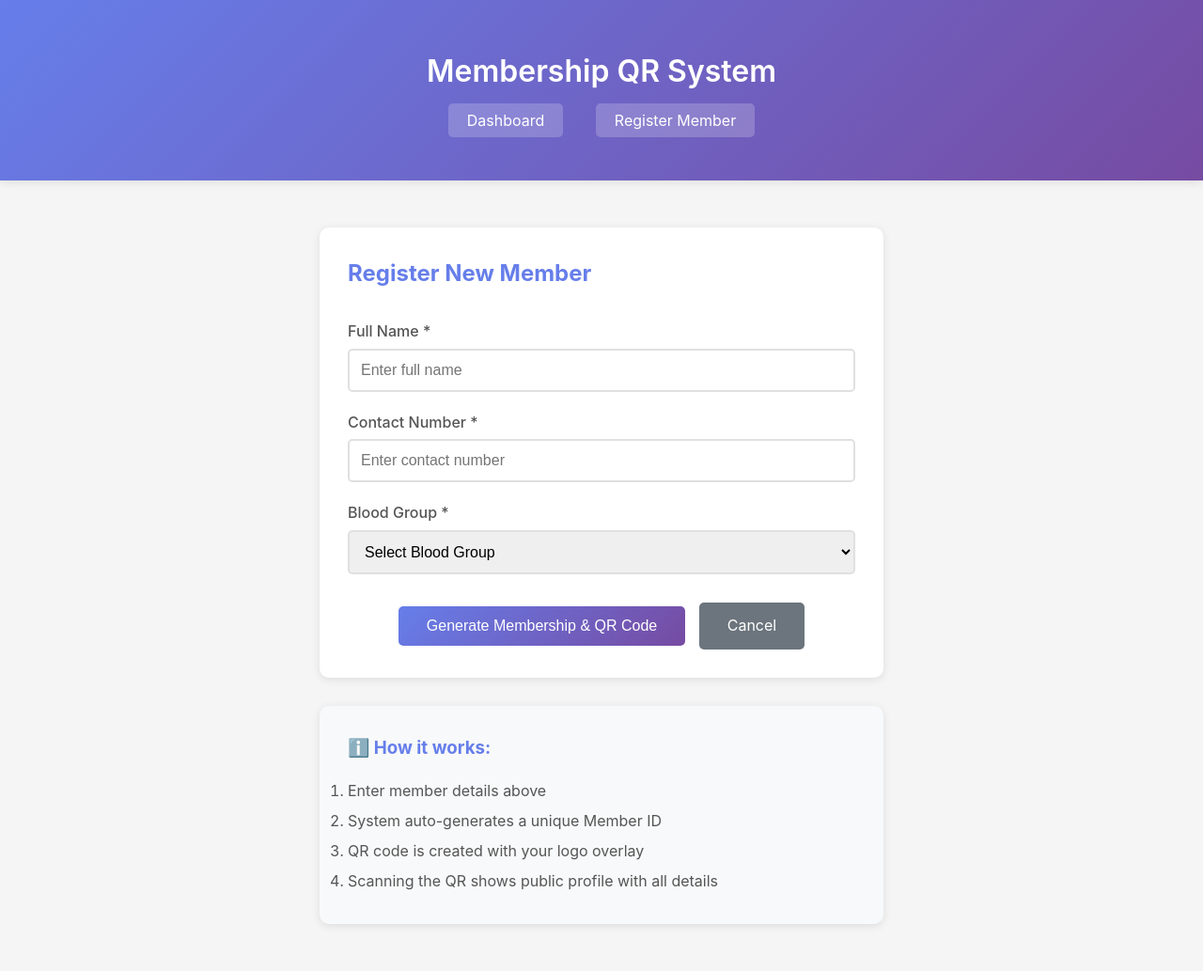
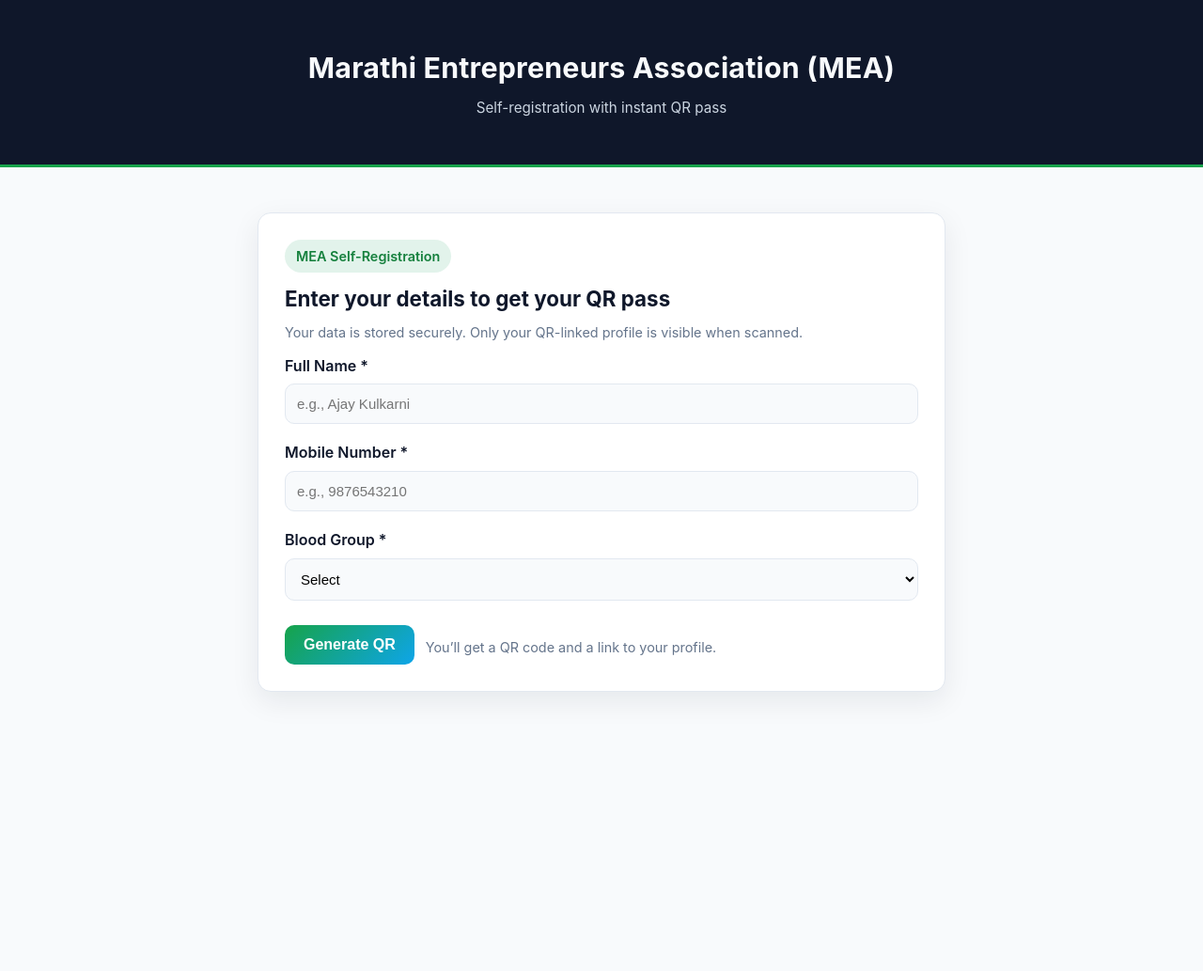
Before and after one commit to imanasig/QR, a Flask app: page /register in a window 1280 px wide. Shown: the whole page at 94% size. After the commit the page ends 740 px from the top, so only its background shows below. Run offline with Flask 3, Linux system fonts and the light colour scheme.

Commit message:
MEA self-registration UI and deployed QR links

```diff
--- a/app.py
+++ b/app.py
@@ -12,6 +12,9 @@ app.config['SECRET_KEY'] = os.environ.get('SECRET_KEY', 'dev-secret-key-change-i
 
 # Database configuration
 DATABASE = os.environ.get('DATABASE_PATH', 'members.db')
+
+# Public base URL for QR codes (set APP_BASE_URL on Render/production)
+APP_BASE_URL = os.environ.get('APP_BASE_URL')
 
 def get_db_connection():
     conn = sqlite3.connect(DATABASE)
@@ -43,6 +46,14 @@ def generate_member_id():
         conn.close()
         if not existing:
             return member_id
+
+
+def build_public_url(member_id: str) -> str:
+    """Create absolute URL for public profile using APP_BASE_URL when provided."""
+    if APP_BASE_URL:
+        base = APP_BASE_URL.rstrip('/')
+        return f"{base}{url_for('public_profile', member_id=member_id)}"
+    return url_for('public_profile', member_id=member_id, _external=True)
 
 def create_qr_with_logo(data, logo_path='static/logo.png'):
     """Create a QR code with a centered logo overlay."""
@@ -80,11 +91,8 @@ def create_qr_with_logo(data, logo_path='static/logo.png'):
 
 @app.route('/')
 def index():
-    """Admin dashboard - list all members."""
-    conn = get_db_connection()
-    members = conn.execute('SELECT * FROM members ORDER BY created_at DESC').fetchall()
-    conn.close()
-    return render_template('index.html', members=members)
+    """Landing redirects to registration form (no public member listing)."""
+    return redirect(url_for('register'))
 
 @app.route('/register', methods=['GET', 'POST'])
 def register():
@@ -125,8 +133,8 @@ def member_details(member_id):
 @app.route('/qr/<member_id>')
 def generate_qr(member_id):
     """Generate and return QR code image for a member."""
-    # Create the URL that the QR will point to
-    profile_url = url_for('public_profile', member_id=member_id, _external=True)
+    # Create the URL that the QR will point to (absolute URL)
+    profile_url = build_public_url(member_id)
 
     # Generate QR code with logo
     qr_img = create_qr_with_logo(profile_url)
@@ -136,7 +144,13 @@ def generate_qr(member_id):
     qr_img.save(img_io, 'PNG')
     img_io.seek(0)
 
-    return send_file(img_io, mimetype='image/png')
+    as_download = request.args.get('download') == '1'
+    return send_file(
+        img_io,
+        mimetype='image/png',
+        download_name=f"MEA-{member_id}.png",
+        as_attachment=as_download,
+    )
 
 @app.route('/profile/<member_id>')
 def public_profile(member_id):
--- a/templates/base.html
+++ b/templates/base.html
@@ -3,163 +3,81 @@
 <head>
     <meta charset="UTF-8">
     <meta name="viewport" content="width=device-width, initial-scale=1.0">
-    <title>{% block title %}Membership QR System{% endblock %}</title>
+    <title>{% block title %}MEA Registration{% endblock %}</title>
     <style>
-        * {
-            margin: 0;
-            padding: 0;
-            box-sizing: border-box;
+        * { margin: 0; padding: 0; box-sizing: border-box; }
+        body {
+            font-family: 'Poppins', 'Inter', -apple-system, BlinkMacSystemFont, 'Segoe UI', sans-serif;
+            line-height: 1.6;
+            color: #0f172a;
+            background: #f8fafc;
         }
-
-        body {
-            font-family: -apple-system, BlinkMacSystemFont, 'Segoe UI', Roboto, Oxygen, Ubuntu, sans-serif;
-            line-height: 1.6;
-            color: #333;
-            background: #f5f5f5;
+        .container { max-width: 780px; margin: 0 auto; padding: 24px; }
+        .header {
+            background: #0f172a;
+            color: #f8fafc;
+            padding: 24px 0;
+            margin-bottom: 24px;
+            text-align: center;
+            border-bottom: 3px solid #16a34a;
         }
-
-        .container {
-            max-width: 1200px;
-            margin: 0 auto;
-            padding: 20px;
-        }
-
-        .header {
-            background: linear-gradient(135deg, #667eea 0%, #764ba2 100%);
-            color: white;
-            padding: 30px 0;
-            margin-bottom: 30px;
-            box-shadow: 0 2px 10px rgba(0,0,0,0.1);
-        }
-
-        .header h1 {
-            text-align: center;
-            font-size: 2em;
-            font-weight: 600;
-        }
-
-        .nav {
-            text-align: center;
-            margin-top: 15px;
-        }
-
-        .nav a {
-            color: white;
-            text-decoration: none;
-            margin: 0 15px;
-            padding: 8px 20px;
-            background: rgba(255,255,255,0.2);
-            border-radius: 5px;
-            transition: background 0.3s;
-        }
-
-        .nav a:hover {
-            background: rgba(255,255,255,0.3);
-        }
-
+        .header h1 { font-size: 1.9rem; letter-spacing: 0.2px; font-weight: 700; }
+        .header p { margin-top: 6px; color: #cbd5e1; font-size: 0.95rem; }
         .card {
-            background: white;
-            border-radius: 10px;
-            padding: 30px;
-            box-shadow: 0 2px 10px rgba(0,0,0,0.1);
+            background: #ffffff;
+            border-radius: 14px;
+            padding: 28px;
+            box-shadow: 0 10px 30px rgba(15, 23, 42, 0.08);
+            border: 1px solid #e2e8f0;
             margin-bottom: 20px;
         }
-
         .btn {
-            display: inline-block;
-            padding: 12px 30px;
-            background: linear-gradient(135deg, #667eea 0%, #764ba2 100%);
-            color: white;
+            display: inline-flex;
+            align-items: center;
+            justify-content: center;
+            gap: 8px;
+            padding: 12px 20px;
+            background: linear-gradient(135deg, #16a34a, #0ea5e9);
+            color: #ffffff;
             text-decoration: none;
-            border-radius: 5px;
+            border-radius: 10px;
             border: none;
             cursor: pointer;
             font-size: 16px;
-            transition: transform 0.2s, box-shadow 0.2s;
+            font-weight: 600;
+            transition: transform 0.15s ease, box-shadow 0.2s ease;
         }
-
-        .btn:hover {
-            transform: translateY(-2px);
-            box-shadow: 0 4px 15px rgba(102, 126, 234, 0.4);
-        }
-
-        .btn-secondary {
-            background: #6c757d;
-        }
-
-        .btn-secondary:hover {
-            box-shadow: 0 4px 15px rgba(108, 117, 125, 0.4);
-        }
-
-        table {
-            width: 100%;
-            border-collapse: collapse;
-            margin-top: 20px;
-        }
-
-        th, td {
-            padding: 12px;
-            text-align: left;
-            border-bottom: 1px solid #ddd;
-        }
-
-        th {
-            background: #f8f9fa;
-            font-weight: 600;
-            color: #667eea;
-        }
-
-        tr:hover {
-            background: #f8f9fa;
-        }
-
-        .form-group {
-            margin-bottom: 20px;
-        }
-
-        label {
-            display: block;
-            margin-bottom: 5px;
-            font-weight: 500;
-            color: #555;
-        }
-
+        .btn:hover { transform: translateY(-1px); box-shadow: 0 12px 25px rgba(14, 165, 233, 0.25); }
+        .btn-secondary { background: #0f172a; }
+        .btn-secondary:hover { box-shadow: 0 12px 24px rgba(15, 23, 42, 0.25); }
+        .form-group { margin-bottom: 18px; }
+        label { display: block; margin-bottom: 6px; font-weight: 600; color: #0f172a; }
         input, select {
             width: 100%;
             padding: 12px;
-            border: 2px solid #e0e0e0;
-            border-radius: 5px;
-            font-size: 16px;
-            transition: border-color 0.3s;
+            border: 1.5px solid #e2e8f0;
+            border-radius: 10px;
+            font-size: 15px;
+            background: #f8fafc;
+            transition: border-color 0.2s, box-shadow 0.2s;
         }
-
         input:focus, select:focus {
             outline: none;
-            border-color: #667eea;
+            border-color: #0ea5e9;
+            box-shadow: 0 0 0 3px rgba(14, 165, 233, 0.15);
+            background: #ffffff;
         }
-
-        .alert {
-            padding: 15px;
-            border-radius: 5px;
-            margin-bottom: 20px;
-        }
-
-        .alert-success {
-            background: #d4edda;
-            color: #155724;
-            border: 1px solid #c3e6cb;
-        }
-
-        .qr-container {
-            text-align: center;
-            margin: 30px 0;
-        }
-
-        .qr-container img {
-            max-width: 300px;
-            border: 5px solid #f0f0f0;
-            border-radius: 10px;
-            box-shadow: 0 4px 15px rgba(0,0,0,0.1);
+        .hint { color: #64748b; font-size: 0.9rem; margin-top: 6px; }
+        .qr-container { text-align: center; margin: 24px 0; }
+        .qr-container img { max-width: 280px; border-radius: 12px; border: 1px solid #e2e8f0; padding: 12px; background: #ffffff; box-shadow: 0 10px 25px rgba(0,0,0,0.08); }
+        .pill {
+            display: inline-block;
+            padding: 6px 12px;
+            border-radius: 999px;
+            background: #e2f3eb;
+            color: #15803d;
+            font-weight: 600;
+            font-size: 0.9rem;
         }
     </style>
     {% block extra_css %}{% endblock %}
@@ -167,13 +85,8 @@
 <body>
     <div class="header">
         <div class="container">
-            <h1>{% block header %}Membership QR System{% endblock %}</h1>
-            {% block navigation %}
-            <div class="nav">
-                <a href="/">Dashboard</a>
-                <a href="/register">Register Member</a>
-            </div>
-            {% endblock %}
+            <h1>{% block header %}Marathi Entrepreneurs Association (MEA){% endblock %}</h1>
+            <p>Self-registration with instant QR pass</p>
         </div>
     </div>
 
--- a/templates/register.html
+++ b/templates/register.html
@@ -1,26 +1,32 @@
 {% extends "base.html" %}
 
-{% block title %}Register Member - Membership QR System{% endblock %}
+{% block title %}MEA Self-Registration{% endblock %}
 
 {% block content %}
-<div class="card" style="max-width: 600px; margin: 0 auto;">
-    <h2 style="margin-bottom: 30px; color: #667eea;">Register New Member</h2>
+<div class="card">
+    <div style="display:flex; align-items:center; justify-content: space-between; margin-bottom: 12px;">
+        <div>
+            <div class="pill">MEA Self-Registration</div>
+            <h2 style="margin-top: 10px; font-size: 1.4rem;">Enter your details to get your QR pass</h2>
+            <p class="hint">Your data is stored securely. Only your QR-linked profile is visible when scanned.</p>
+        </div>
+    </div>
 
     <form method="POST" action="{{ url_for('register') }}">
         <div class="form-group">
             <label for="name">Full Name *</label>
-            <input type="text" id="name" name="name" required placeholder="Enter full name">
+            <input type="text" id="name" name="name" required placeholder="e.g., Ajay Kulkarni">
         </div>
 
         <div class="form-group">
-            <label for="contact">Contact Number *</label>
-            <input type="tel" id="contact" name="contact" required placeholder="Enter contact number">
+            <label for="contact">Mobile Number *</label>
+            <input type="tel" id="contact" name="contact" required placeholder="e.g., 9876543210">
         </div>
 
         <div class="form-group">
             <label for="blood_group">Blood Group *</label>
             <select id="blood_group" name="blood_group" required>
-                <option value="">Select Blood Group</option>
+                <option value="">Select</option>
                 <option value="A+">A+</option>
                 <option value="A-">A-</option>
                 <option value="B+">B+</option>
@@ -32,20 +38,10 @@
             </select>
         </div>
 
-        <div style="margin-top: 30px; text-align: center;">
-            <button type="submit" class="btn">Generate Membership & QR Code</button>
-            <a href="{{ url_for('index') }}" class="btn btn-secondary" style="margin-left: 10px;">Cancel</a>
+        <div style="margin-top: 26px; display:flex; gap:12px; flex-wrap: wrap;">
+            <button type="submit" class="btn">Generate QR</button>
+            <span class="hint" style="align-self:center;">You’ll get a QR code and a link to your profile.</span>
         </div>
     </form>
 </div>
-
-<div class="card" style="max-width: 600px; margin: 30px auto; background: #f8f9fa;">
-    <h3 style="color: #667eea; margin-bottom: 15px;">ℹ️ How it works:</h3>
-    <ol style="line-height: 2; color: #555;">
-        <li>Enter member details above</li>
-        <li>System auto-generates a unique Member ID</li>
-        <li>QR code is created with your logo overlay</li>
-        <li>Scanning the QR shows public profile with all details</li>
-    </ol>
-</div>
 {% endblock %}
```
Also changed, not shown: templates/member_details.html (+27 -44 lines), templates/public_profile.html (+15 -38 lines), README.md.
